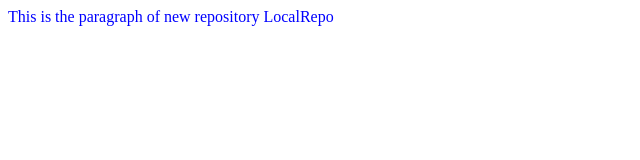
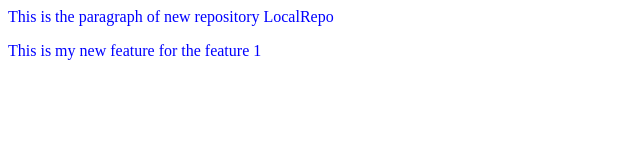
Before and after one commit to Aman-Puskar/LocalRepo, a plain HTML site: page index.html in a window 1280 px wide. Shown: the whole page, without its empty margins (0-640 px from the left). Drawn offline with Linux system fonts and the light colour scheme.

Commit message:
add a feature in feature1

```diff
--- a/index.html
+++ b/index.html
@@ -1,2 +1,3 @@
 <link rel="stylesheet" href="style.css">
 <p>This is the paragraph of new repository LocalRepo</p>
+<p>This is my new feature for the feature 1</p>
```
